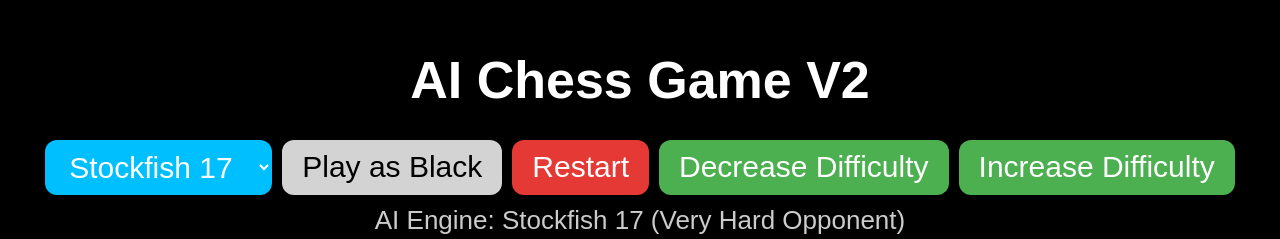
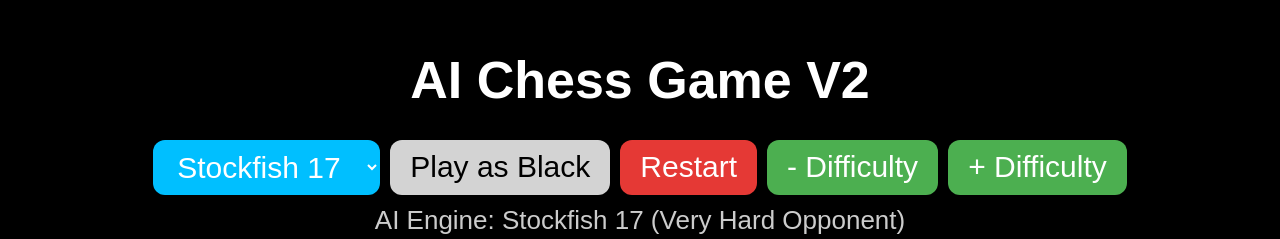
Before and after one commit to ronpicard/chess-web-app, a React (Create React App) app: page / in a window 1280 px wide. Shown: the part 178-417 px from the top of the page. Built offline with nearby package versions, Linux system fonts and the light colour scheme; no server answers.

Commit message:
text change

```diff
--- a/src/ChessGame.js
+++ b/src/ChessGame.js
@@ -334,7 +334,7 @@
           disabled={difficultyDisabled}
           className={difficultyDisabled ? 'disabled-button' : ''}
         >
-          Decrease Difficulty
+          - Difficulty
         </button>
 
         <button
@@ -342,7 +342,7 @@
           disabled={difficultyDisabled}
           className={difficultyDisabled ? 'disabled-button' : ''}
         >
-          Increase Difficulty
+          + Difficulty
         </button>
       </div>
 
```
